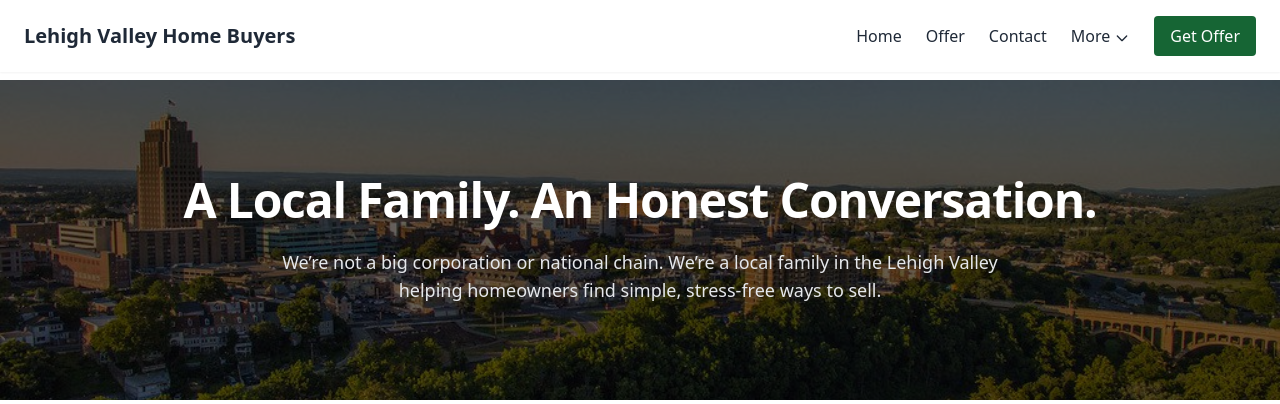
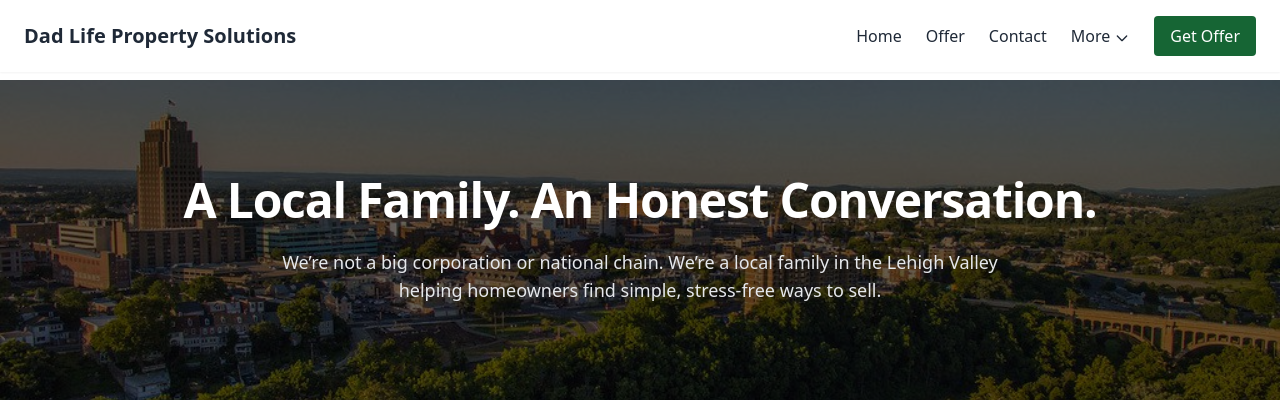
Before and after one commit to AndrewSwartzz/dadlife-site, a Flask app: page /about in a window 1280 px wide. Shown: the top 404 px of the page. Run offline with Flask 3, Linux system fonts and the light colour scheme; some libraries are stand-ins or nearby versions.

Commit message:
dadlife2

```diff
--- a/templates/base.html
+++ b/templates/base.html
@@ -64,7 +64,7 @@
   <div class="max-w-7xl mx-auto px-6 py-4 flex justify-between items-center">
 
     <a href="{{ url_for('home') }}" class="font-bold text-xl">
-      Lehigh Valley Home Buyers
+      Dad Life Property Solutions
     </a>
 
     <!-- Desktop Nav -->
```
